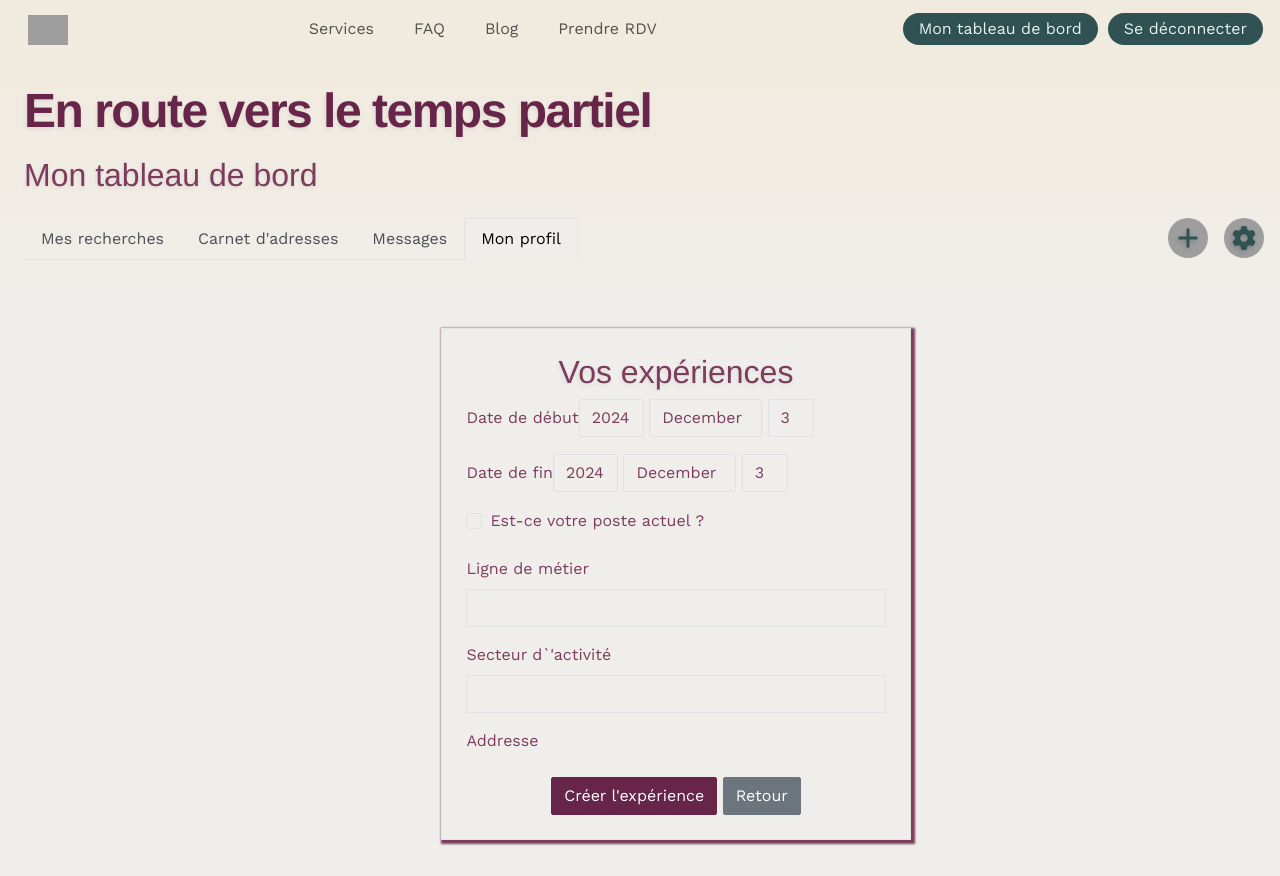
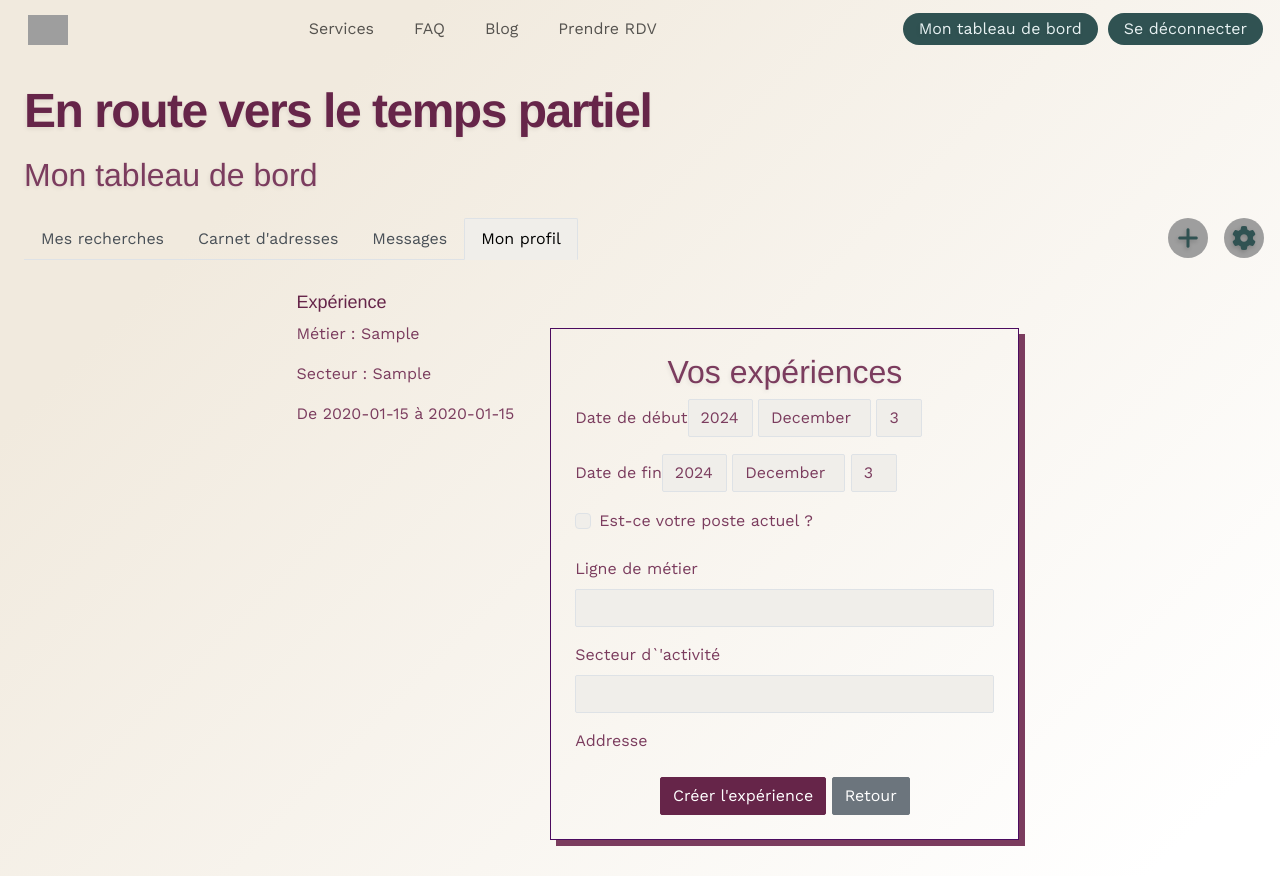
Before and after one commit to GoeletteSAS/binome-app, a Rails app: page /dashboard_profile in a window 1280 px wide. Run offline with Rails 7, Linux system fonts and the light colour scheme; a user stored in the database is signed in; tables that the repository leaves empty hold one stand-in row (values such as "Sample post"); style sheets or scripts are compiled from the project's sources; parts of the project's set-up code (start-up, migrations or seed data) failed here and were passed over; some libraries are stand-ins or nearby versions; grey boxes are pictures that could not be loaded.

Commit message:
experiences - not finished

```diff
--- a/app/assets/stylesheets/components/_homepage.scss
+++ b/app/assets/stylesheets/components/_homepage.scss
@@ -1,9 +1,5 @@
-.home-background-1 {
-  background: linear-gradient($background-gray, $background-white);
-}
-
-.home-background-2 {
-  background: linear-gradient($background-white, $background-gray);
+.background-color-body {
+  background: linear-gradient(135deg, $background-gray 20%, $white 94%);
 }
 
 .home-container {
--- a/app/assets/stylesheets/components/_navbar.scss
+++ b/app/assets/stylesheets/components/_navbar.scss
@@ -14,7 +14,6 @@
 }
 
 .nav-background {
-  background-color: $background-gray;
   padding-left: 16px;
 }
 
--- a/app/assets/stylesheets/components/_questions.scss
+++ b/app/assets/stylesheets/components/_questions.scss
@@ -1,6 +1,6 @@
 .container {
   margin: 36px;
   padding: 24px;
-  border: 1px solid #e5e2e2;
-  box-shadow: 2px 2px 2px 2px;
+  border: 1px solid $dark-purple;
+  box-shadow: 6px 6px 0px 0px;
 }
--- a/app/assets/stylesheets/components/_tabs.scss
+++ b/app/assets/stylesheets/components/_tabs.scss
@@ -1,5 +1,4 @@
 .tabs-background {
-  background: linear-gradient($background-gray, $background-white);
   padding-left: 24px;
   padding-top: 24px;
   padding-bottom: 32px;
--- a/app/views/layouts/application.html.erb
+++ b/app/views/layouts/application.html.erb
@@ -16,10 +16,15 @@
     <%= javascript_importmap_tags %>
   </head>
 
-  <body data-current-user-id="<%= current_user ? current_user.id : "" %>">
-    <%= render "shared/navbar" %>
-    <%= render "shared/flashes" %>
+  <body class="background-color-body" data-current-user-id="<%= current_user ? current_user.id : "" %>">
 
-    <%= yield %>
+    <div>
+
+      <%= render "shared/navbar" %>
+      <%= render "shared/flashes" %>
+
+      <%= yield %>
+
+      </div>
   </body>
 </html>
--- a/app/views/pages/dashboard_profile.html.erb
+++ b/app/views/pages/dashboard_profile.html.erb
@@ -2,10 +2,30 @@
 
 <main class="profile-container">
 
+<%if current_user.experiences.any?%>
 
-<section class="profile-content">
-  <%= render "experiences/form", experience: @experience %>
-</section>
+  <div class="">
+    <% current_user.experiences.each do |experience| %>
+      <h3>Expérience</h3>
+      <p>Métier : <%= experience.line_of_work %></p>
+      <p>Secteur : <%= experience.field %></p>
+      <p>De <%= experience.start_date %> à <%= experience.end_date %></p>
+    <% end %>
+  </div>
+
+  <div>
+    <section class="profile-content">
+      <%= render "experiences/form", experience: @experience %>
+    </section>
+  </div>
+
+<% else %>
+  <section class="profile-content">
+    <%= render "experiences/form", experience: @experience %>
+  </section>
+<% end %>
+
+
 
 
 </main>
```
